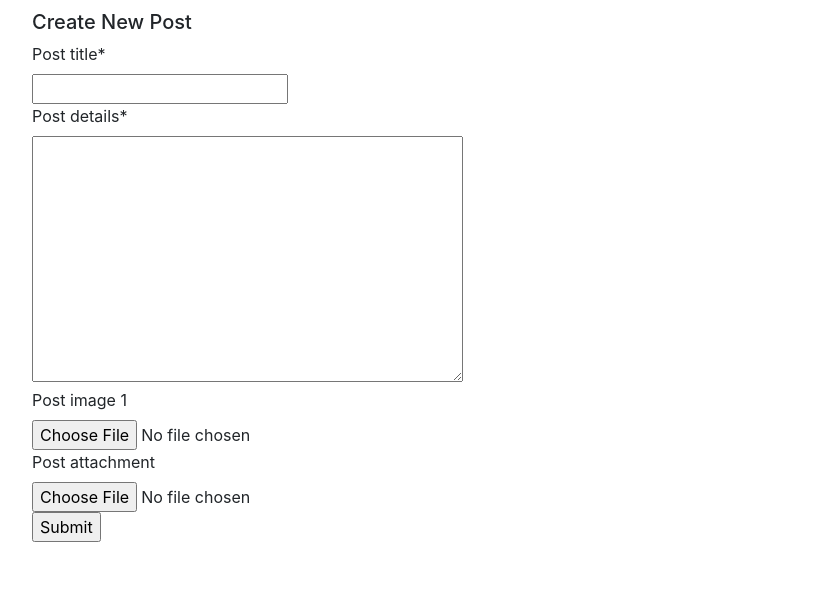
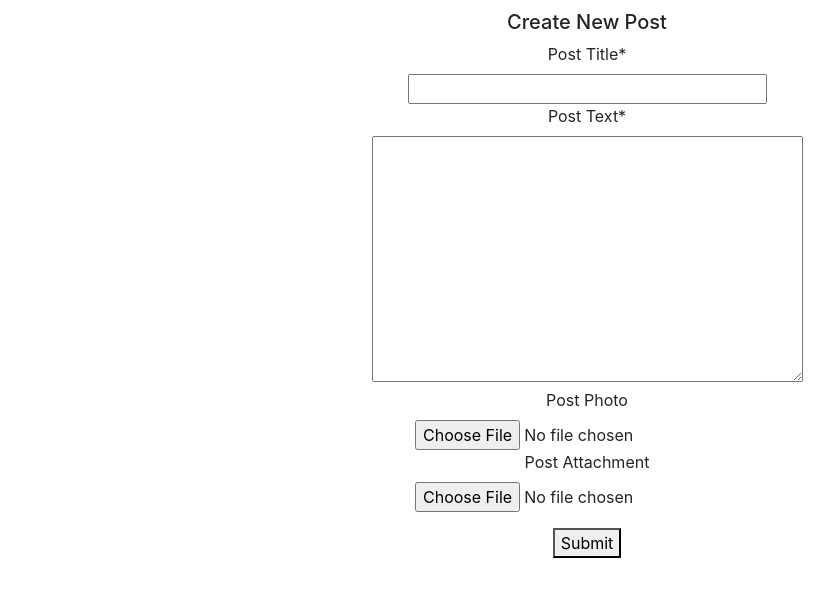
Before and after one commit to spirovskib/proto_app, a Django app: page /new/ in a window 1280 px wide. Shown: the part 56-653 px from the top of the page, without its empty margins (53-887 px from the left). Run offline with Django 3.2, Linux system fonts and the light colour scheme; some libraries are stand-ins or nearby versions.

Commit message:
adding formatting to the form

```diff
--- a/application/forms.py
+++ b/application/forms.py
@@ -1,6 +1,8 @@
-from django.forms import ModelForm
+from django.forms import ModelForm, Textarea, TextInput
 from django import forms
+from crispy_forms.helper import FormHelper
 from application.models import Post
+from django.utils.translation import gettext_lazy as _
 
 #import magic
 #https://stackoverflow.com/questions/20272579/django-validate-file-type-of-uploaded-file
@@ -9,16 +11,23 @@ from django.utils.deconstruct import deconstructible
 from django.template.defaultfilters import filesizeformat
 
 
-
-
 class Post_Submission_Form(forms.ModelForm):
-    # def clean_file(self):
-    #     file = self.cleaned_data.get("post_attachment", False)
-    #     filetype = magic.from_buffer(file.read())
-    #     if not "XML" in filetype:
-    #         raise ValidationError("File is not XML.")
-    #     return file
-
     class Meta:
         model = Post
         fields = ('post_title','post_details','post_image_1','post_attachment')
+
+        labels = {
+            'post_title': _('Post Title'),
+            'post_details': _('Post Text'),
+            'post_image_1': _('Post Photo'),
+            'post_attachment': _('Post Attachment'),
+        }
+        widgets = {
+            'post_title': TextInput(attrs={'size': 30}),
+            'post_details': Textarea(attrs={'rows': 10}),
+        }
+
+    def __init__(self, *args, **kwargs):
+        super().__init__(*args, **kwargs)
+        self.helper = FormHelper()
+        self.helper.form_method = 'post' # get or post
--- a/templates/new.html
+++ b/templates/new.html
@@ -4,10 +4,18 @@
 
 {% block main %}
 
-<h5>Create New Post</h5>
-    <form method="POST" enctype="multipart/form-data" action="">
-        {% csrf_token %}
-        {{ submission_form|crispy }}
-        <input type="submit" value="Submit">
-    </form>
+<div class="row justify-content-center">
+    <div class="col-6">
+        <div class="card text-center border-0">
+            <h5>Create New Post</h5>
+            <form method="POST" enctype="multipart/form-data" action="">
+                {% csrf_token %}
+                {{ submission_form|crispy }}
+                <p></p>
+                <button type="submit">Submit</button>
+            </form>
+      </div>
+    </div>
+</div>
+
 {% endblock %}
```
